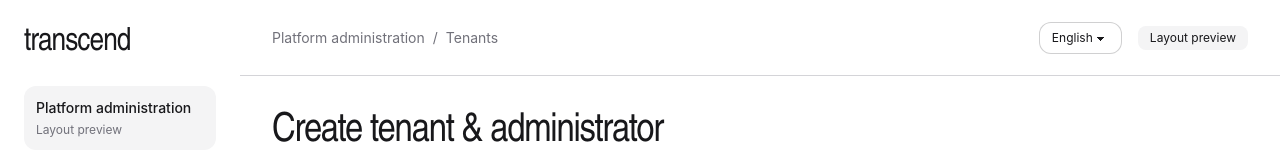
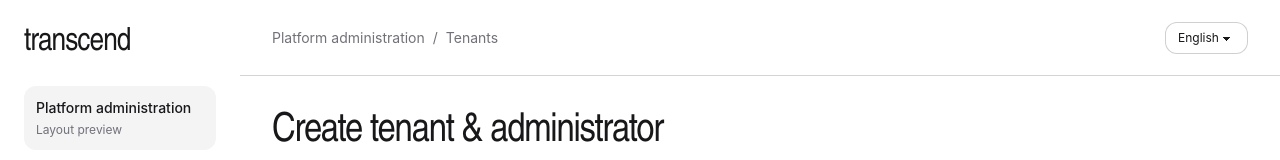
Before and after one commit to zayminmaw/ft_transcendence, a React (Vite) app in the folder frontend/: page /platform/tenants/new in a window 1280 px wide. Shown: the top 160 px of the page. Built offline with nearby package versions, Linux system fonts and the light colour scheme.

Commit message:
fix: rm layout preview chips

```diff
--- a/frontend/src/global-components/DashboardLayout/DashboardLayout.tsx
+++ b/frontend/src/global-components/DashboardLayout/DashboardLayout.tsx
@@ -64,9 +64,6 @@ export function DashboardLayout(props: Omit<SidebarContentProps, 'onNavigate'>)
 					</button>
 					<Breadcrumbs links={links} />
 					<LanguageSwitcher />
-					<span className="badge hidden shrink-0 border-0 bg-base-200 px-3 py-3 text-xs sm:inline-flex">
-						{t('layout.preview')}
-					</span>
 				</header>
 				<main
 					id="workspace-content"
```
